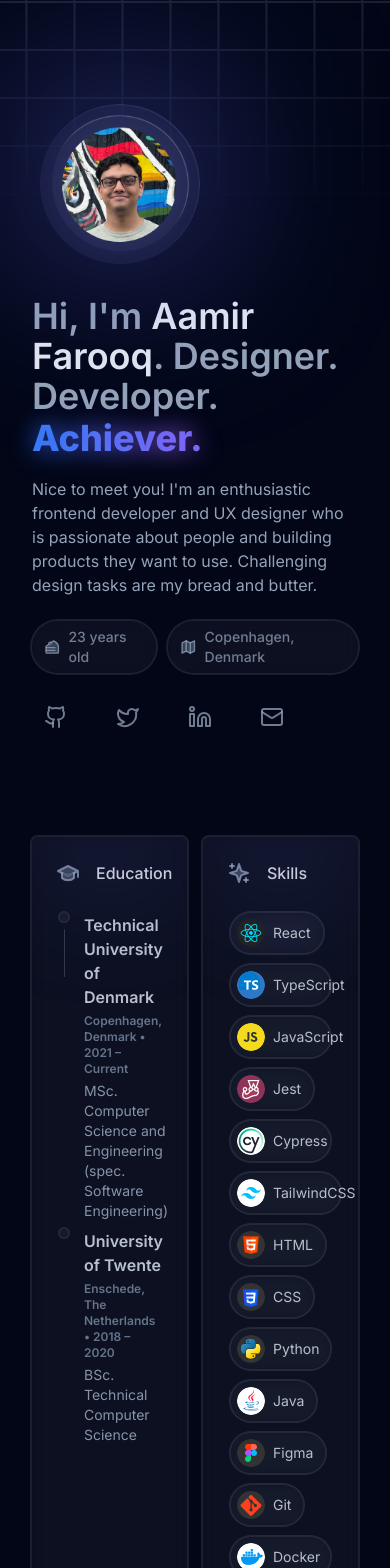
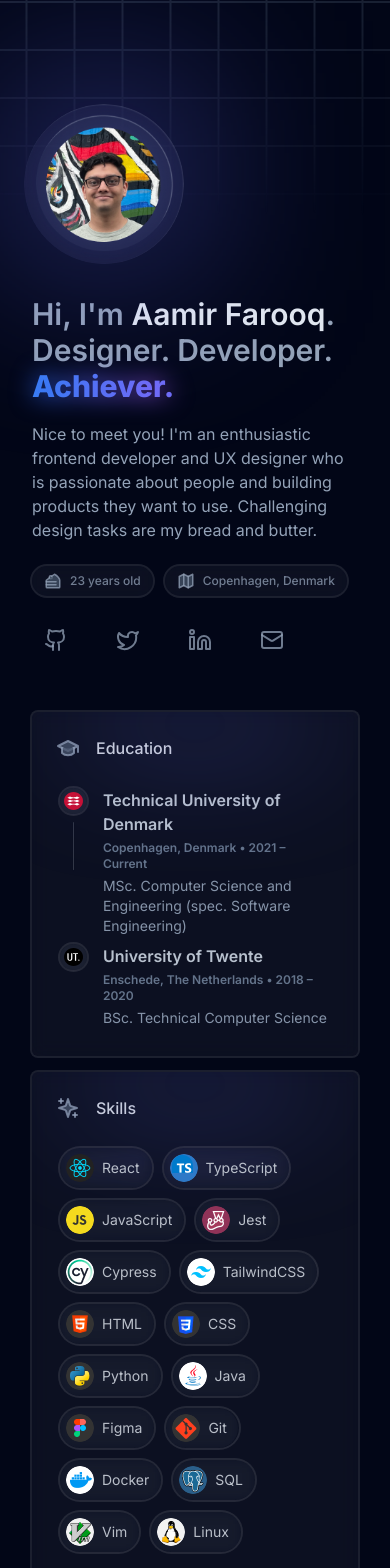
Before and after one commit to SlimShadyIAm/portfolio, a Next.js app: page / in a window 390 px wide. Shown: the top 1568 px of the page. Built offline with nearby package versions, Linux system fonts and the light colour scheme.

Commit message:
Improve responsiveness of all components

```diff
--- a/src/components/Carousel/CarouselControl/index.tsx
+++ b/src/components/Carousel/CarouselControl/index.tsx
@@ -16,8 +16,8 @@ const CarouselControl = ({
     <button
       type="button"
       onClick={!isLeft ? handleNext : handlePrevious}
-      className={`absolute z-10 flex h-10 w-10 items-center justify-center rounded-full bg-black text-2xl text-white opacity-75 self-center ${
-        isLeft ? 'left-8' : 'right-8'
+      className={`absolute z-10 flex h-10 w-10 items-center justify-center self-center rounded-full bg-black text-sm text-white opacity-75 md:text-2xl ${
+        isLeft ? 'left-2 md:left-8' : 'right-2 md:right-8'
       }`}
     >
       {isLeft ? <ArrowLeft /> : <ArrowRight />}
--- a/src/components/Carousel/index.tsx
+++ b/src/components/Carousel/index.tsx
@@ -46,19 +46,23 @@ const Carousel = ({ images }: Props) => {
 
   return (
     <>
-      <div className={styles.carousel + ' rounded-lg'}>
+      <div className={styles.carousel + ' relative rounded-lg'}>
         <CarouselControl
           isLeft
           handleNext={nextImage}
           handlePrevious={previousImage}
         />
         {images.map((img, i) => (
-          <div className="w-full justify-center flex-shrink-0 flex" key={img} ref={refs[i]}>
+          <div
+            className="flex w-full flex-shrink-0 justify-center"
+            key={img}
+            ref={refs[i]}
+          >
             <Image
               priority
               quality={50}
               src={`/images/projects/${img}`}
-              className="mb-2 h-96 max-h-96 w-auto max-w-full rounded-lg"
+              className="mb-2 max-h-96 w-auto max-w-full shrink-0 rounded-lg md:h-96"
               alt="Demo demo image"
               width={1000}
               height={530}
@@ -70,7 +74,7 @@ const Carousel = ({ images }: Props) => {
           handlePrevious={previousImage}
         />
       </div>
-      <div className="mt-4 flex flex-row justify-center gap-2">
+      <div className="mb-4 mt-2 md:mt-4 flex flex-row justify-center gap-2 md:mb-0">
         {images.map((_, i) => (
           <button
             className={`h-2.5 w-2.5 ${
--- a/src/components/IntroBadge/index.tsx
+++ b/src/components/IntroBadge/index.tsx
@@ -7,8 +7,11 @@ type Props = {
 
 const IntroBadge = ({ icon: IconComponent, text }: Props) => {
   return (
-    <div className="pretty-ring flex items-center gap-2 self-start rounded-full px-3 py-1.5 text-sm text-slate-400/75">
-      <IconComponent className="fill-slate-600/75 text-slate-400/75" size={18} />
+    <div className="pretty-ring flex items-center gap-2 self-start rounded-full px-3 py-1.5 text-xs text-slate-400/75 md:text-sm shrink-0">
+      <IconComponent
+        className="fill-slate-600/75 text-slate-400/75"
+        size={18}
+      />
       <span className="font-medium">{text}</span>
     </div>
   );
--- a/src/components/OverviewCard/index.tsx
+++ b/src/components/OverviewCard/index.tsx
@@ -9,7 +9,7 @@ type Props = {
 
 const OverviewCard = ({ children, icon: Icon, title }: Props) => {
   return (
-    <div className="pretty-ring relative flex h-full flex-1 flex-col self-start overflow-hidden rounded-md p-6">
+    <div className="pretty-ring relative flex md:h-full md:flex-1 flex-col self-start overflow-hidden rounded-md p-6">
       <div className="translate-3d absolute mt-[-20px] h-4 w-[75%] self-center rounded-full bg-indigo-500 blur-3xl" />
       <div className="align-center mb-6 flex flex-row gap-4 self-start">
         <Icon className="fill-slate-600/75 text-sm text-slate-400/75" />
--- a/src/components/ProjectDialog/Dialog/index.tsx
+++ b/src/components/ProjectDialog/Dialog/index.tsx
@@ -2,6 +2,7 @@
 import React, { Fragment, ReactNode } from 'react';
 
 import { Dialog as HeadlessDialog, Transition } from '@headlessui/react';
+import { X } from 'lucide-react';
 
 type ProjectDialogProps = {
   show: boolean;
@@ -36,7 +37,13 @@ const Dialog = ({ children, show, closeModal }: ProjectDialogProps) => {
               leaveFrom="opacity-100 scale-100"
               leaveTo="opacity-0 scale-95"
             >
-              <HeadlessDialog.Panel className="w-full max-w-5xl transform overflow-hidden rounded-2xl bg-slate-900 p-6 text-left align-middle shadow-xl transition-all">
+              <HeadlessDialog.Panel className="relative w-full max-w-5xl transform overflow-hidden rounded-2xl bg-slate-900 p-6 text-left align-middle shadow-xl transition-all">
+                <button
+                  className="absolute right-2 top-2 flex h-10 w-10 items-center justify-center rounded-full bg-black/75 text-2xl text-slate-200 z-10 md:invisible"
+                  onClick={closeModal}
+                >
+                  <X />
+                </button>
                 {children}
               </HeadlessDialog.Panel>
             </Transition.Child>
--- a/src/components/ProjectDialog/index.tsx
+++ b/src/components/ProjectDialog/index.tsx
@@ -40,7 +40,7 @@ const ProjectDialog = ({ project, closeModal }: ProjectDialogProps) => {
           {project.title}
         </HeadlessDialog.Title>
         <div className="flex flex-1 flex-col gap-2">
-          <div className="flex gap-4">
+          <div className="flex gap-4 flex-col md:flex-row">
             <div className="flex w-full flex-[0.33] flex-col gap-1">
               <DialogSection title="Category">
                 <ProjectSkillBadges skills={[project.category]} />
--- a/src/components/ProjectPreview/index.tsx
+++ b/src/components/ProjectPreview/index.tsx
@@ -9,11 +9,11 @@ type Props = {
 
 const ProjectPreview = ({ project, setSelectedProject }: Props) => {
   return (
-    <div className="flex flex-row gap-2">
+    <div className="flex flex-col gap-2 md:flex-row">
       <div className="flex flex-[0.4] items-center justify-center">
         <img
           src={`/images/projects/${project.displayImage}`}
-          className="z-10 h-52 max-h-full max-w-full rounded-lg"
+          className="z-10 h-52 max-h-full max-w-full rounded-lg shrink-0"
         />
       </div>
       <div className="flex h-full w-full flex-[0.6] flex-col justify-center gap-1 p-4">
--- a/src/components/sections/Intro/index.tsx
+++ b/src/components/sections/Intro/index.tsx
@@ -5,8 +5,8 @@ import IntroBadge from '@/components/IntroBadge';
 
 const Intro = () => {
   return (
-    <div className="flex flex-col gap-6 mb-24">
-      <div className="relative self-start">
+    <div className="flex flex-col gap-6 md:mb-24 mb-12">
+      <div className="relative self-start -ml-4 md:ml-0">
         <div className="flex items-center justify-center rounded-full p-2">
           <div className="absolute top-0 z-0 mt-[16px] h-[120px] w-[120px] bg-indigo-500 blur-[100px]" />
           <Image
@@ -19,7 +19,7 @@ const Intro = () => {
         </div>
       </div>
       <div className="flex max-w-3xl flex-col gap-4">
-        <h1 className="text-4xl font-semibold text-slate-400 ">
+        <h1 className="text-3xl md:text-4xl font-semibold text-slate-400 ">
           Hi, I&apos;m <span className="text-slate-200">Aamir Farooq</span>.
           Designer. Developer.
           <div className="relative">
--- a/src/components/sections/Overview/index.tsx
+++ b/src/components/sections/Overview/index.tsx
@@ -4,7 +4,7 @@ import Skills from './Skills';
 
 const Overview = () => {
   return (
-    <div className="flex w-full flex-row gap-4 mb-12">
+    <div className="flex w-full flex-col md:flex-row gap-4 mb-12">
       <Education />
       <Skills />
     </div>
```
